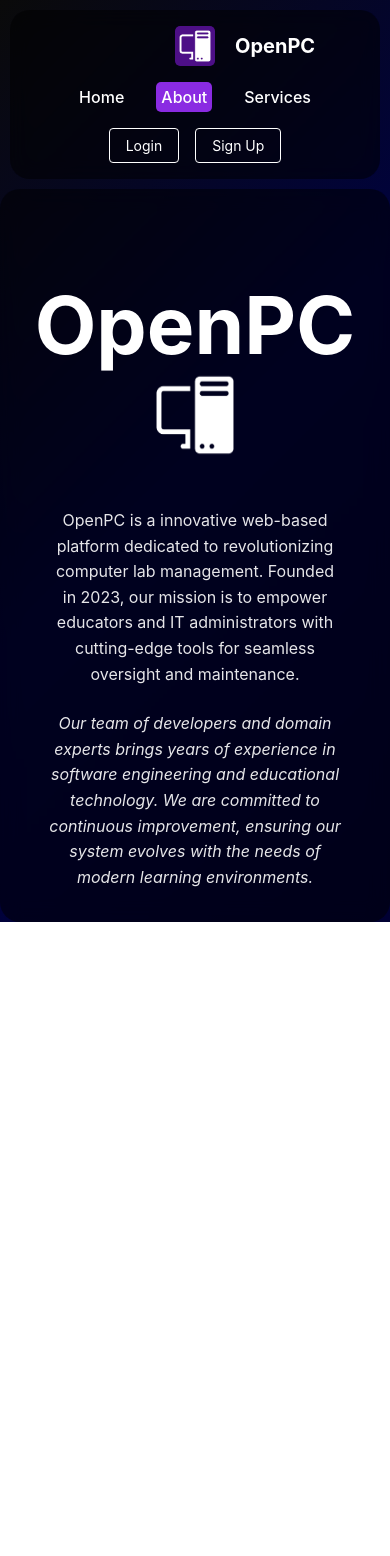
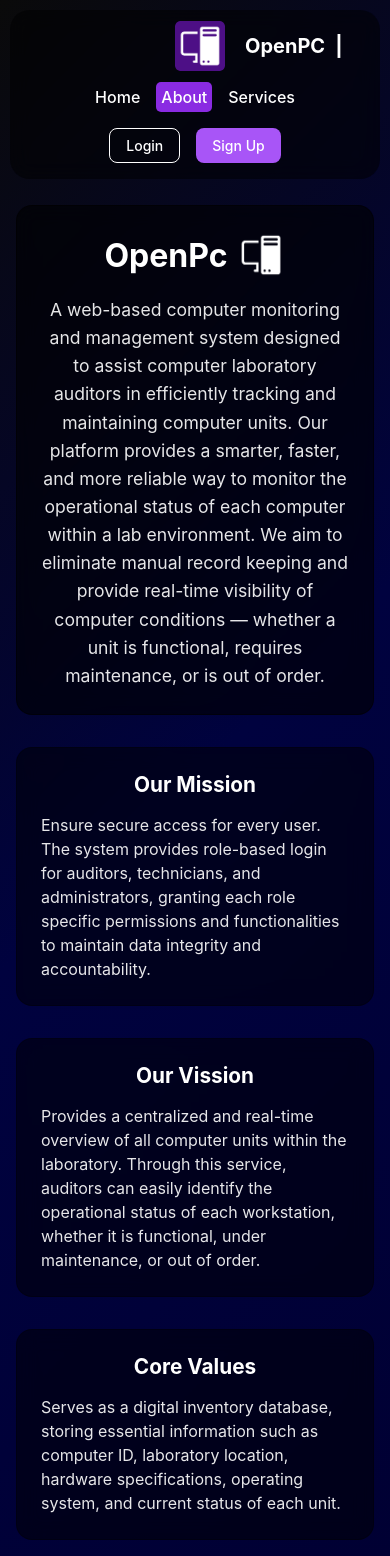
Before and after one commit to Savierash/Open-Pc, a React app in the folder frontend/: page /about in a window 390 px wide. Before the commit the page ends 922 px from the top, so only its background shows below. Built offline with nearby package versions, Linux system fonts and the light colour scheme; the HTML template or start-up script is replaced by a standard one.

Commit message:
fixing some placement and updating login and signup

```diff
--- a/frontend/src/components/About.jsx
+++ b/frontend/src/components/About.jsx
@@ -2,6 +2,7 @@ import React, { useState } from 'react';
 import '../styles/About.css';
 import ComputerLogo from '../assets/LOGO.png';
 import ComputerLogo1 from '../assets/LOGO1.png';
+
 
 function About() {
   const [activeLink, setActiveLink] = useState('/about');
@@ -9,7 +10,6 @@ function About() {
   const handleNavClick = (path) => {
     setActiveLink(path);
     window.location.href = path;
-
   };
 
   return (
@@ -19,6 +19,7 @@ function About() {
         <div className="logo">
           <img src={ComputerLogo1} alt="PC LOGO" className="computer-logo" />
           <span className="logo-text">OpenPC</span>
+          <span className="logo-line">|</span>
         </div>
         <nav className="nav-links-about">
           <a
@@ -57,18 +58,43 @@ function About() {
           <button className="btn-signup" onClick={() => window.location.href = '/signup'}>Sign Up</button>
         </div>
       </header>
-      <main className="main-content">
-        <div className="hero-section">
-          <h1 className="title">
-            <h1 className="pc-text">OpenPC<span className="hero-computer-logo"><img src={ComputerLogo} alt="PC LOGO" className="hero-computer-logo" /></span></h1>
-          </h1>
-          <p className="subtitle">
-            OpenPC is a innovative web-based platform dedicated to revolutionizing computer lab management. Founded in 2023, our mission is to empower educators and IT administrators with cutting-edge tools for seamless oversight and maintenance.
-          </p>
-          <p className="description">
-            Our team of developers and domain experts brings years of experience in software engineering and educational technology. We are committed to continuous improvement, ensuring our system evolves with the needs of modern learning environments.
+      <main className="main-container-about">
+        <section className="about-section">
+          <div className="about-header-box">
+            <div className="about-header">
+              <h1 className="about-title">OpenPc</h1><img src={ComputerLogo} alt="Computer Logo" className="computer-logo-about" />
+            </div>
+            <p className="about-description">
+              A web-based computer monitoring and management system designed to assist computer laboratory auditors in efficiently tracking and maintaining computer units. Our platform provides a smarter, faster, and more reliable way to monitor the operational status of each computer within a lab environment.
+              We aim to eliminate manual record keeping and provide real-time visibility of computer conditions — whether a unit is functional, requires maintenance, or is out of order.
             </p>
           </div>
+          <div className="cards-container-about">
+            <div className="card-about">
+              <h2 className="card-title-about">Our Mission</h2>
+              <p className="card-description-about">
+                Ensure secure access for every user. The system provides role-based login for auditors,
+                technicians, and administrators, granting each role specific permissions and functionalities
+                to maintain data integrity and accountability.
+              </p>
+            </div>
+            <div className="card-about">
+              <h2 className="card-title-about">Our Vission</h2>
+              <p className="card-description-about">
+                Provides a centralized and real-time overview of all computer units within the laboratory.
+                Through this service, auditors can easily identify the operational status of each workstation,
+                whether it is functional, under maintenance, or out of order.
+              </p>
+            </div>
+            <div className="card-about">
+              <h2 className="card-title-about">Core Values</h2>
+              <p className="card-description-about">
+                Serves as a digital inventory database, storing essential information such as computer ID,
+                laboratory location, hardware specifications, operating system, and current status of each unit.
+              </p>
+            </div>
+          </div>
+        </section>
       </main>
     </div>
   );
--- a/frontend/src/components/Services.jsx
+++ b/frontend/src/components/Services.jsx
@@ -25,6 +25,7 @@ const Services = () => {
         <div className="logo">
           <img src={ComputerLogo1} alt="PC LOGO" className="computer-logo" />
           <span className="logo-text">OpenPC</span>
+          <span className="logo-line">|</span>
         </div>
         <nav className="navs">
           <a
@@ -88,17 +89,14 @@ const Services = () => {
             <div className="card">
               <h2 className="card-title">Computer Status Monitoring Service</h2>
               <p className="card-description">
-                Provides a centralized and real-time overview of all computer units within the laboratory.
-                Through this service, auditors can easily identify the operational status of each workstation,
-                whether it is functional, under maintenance, or out of order.
+                 Provides a centralized and real-time overview of all computer units within the laboratory. Through this service, auditors can easily identify the operational status of each workstation, whether it is functional, under maintenance, or out of order.
               </p>
             </div>
             <div className="card">
               <img src={ArchiveLogo} alt="Archive Logo" className="archive-logo" />
               <h2 className="card-title">Inventory Management Service</h2>
               <p className="card-description">
-                Serves as a digital inventory database, storing essential information such as computer ID,
-                laboratory location, hardware specifications, operating system, and current status of each unit.
+                Serves as a digital inventory database, storing essential information such as the computer ID, laboratory location, hardware specifications, operating system, and current status of each unit.
               </p>
             </div>
           </div>
--- a/frontend/src/components/login.jsx
+++ b/frontend/src/components/login.jsx
@@ -35,7 +35,8 @@ const Login = () => {
       <nav className="navbar">
         <div className="logo">
           <img src={ComputerLogo1} alt="PC LOGO" className="logo-image" />
-          <span>OpenPC</span>
+          <span className='logo-text'>OpenPC</span>
+          <span className="logo-line">|</span>
         </div>
         <ul className="nav-menu">
           <li>
@@ -115,7 +116,7 @@ const Login = () => {
           </form>
           <div className="links-container">
             <a href="#" className="link" onClick={(e) => { e.preventDefault(); handleSignupClick(); }}>
-              Don't have an account? Sign up
+              Don't have an account?
             </a>
             <a href="#" className="link" onClick={(e) => { e.preventDefault(); handleForgotPasswordClick(); }}>
               Forgot Password?
--- a/frontend/src/components/signup.jsx
+++ b/frontend/src/components/signup.jsx
@@ -1,13 +1,15 @@
 import React, { useState } from 'react';
 import '../styles/Signup.css';
 import ComputerLogo1 from '../assets/LOGO1.png';
+import PersonLogo from '../assets/Person.png';
+import LockLogo from '../assets/Lock.png';
 
 const Signup = () => {
-  const [email, setEmail] = useState('eg.username23@gmail.com');
-  const [username, setUsername] = useState('eg.username23');
-  const [password, setPassword] = useState('eg.lovewedding123');
-  const [confirmPassword, setConfirmPassword] = useState('eg.lovewedding123');
-  const [activeLink, setActiveLink] = useState('/signup'); // Fix 1
+  const [email, setEmail] = useState('');
+  const [username, setUsername] = useState('');
+  const [password, setPassword] = useState('');
+  const [confirmPassword, setConfirmPassword] = useState('');
+  const [activeLink, setActiveLink] = useState('/signup');
 
   const handleSubmit = (e) => {
     e.preventDefault();
@@ -15,7 +17,7 @@ const Signup = () => {
     console.log('Signup submitted:', { email, username, password, confirmPassword });
   };
 
-  const handleNavClick = (path) => { // Fix 2
+  const handleNavClick = (path) => {
     setActiveLink(path);
     window.location.href = path;
   };
@@ -26,7 +28,8 @@ const Signup = () => {
       <nav className="navbar">
         <div className="logo">
           <img src={ComputerLogo1} alt="PC LOGO" className="logo-image" />
-          <span>OpenPC</span>
+          <span className='logo-text'>OpenPC</span>
+          <span className="logo-line">|</span>
         </div>
         <ul className="nav-menu">
           <li>
@@ -68,7 +71,7 @@ const Signup = () => {
         </ul>
         <div className="nav-actions">
           <button className="btn-signup" onClick={() => window.location.href = '/login'}>
-            Login {/* Fix 3 */}
+            Login
           </button>
         </div>
       </nav>
@@ -81,53 +84,65 @@ const Signup = () => {
           {/* Email Field */}
           <div className="form-group">
             <label className="form-label">Email</label>
+            <div className="input-with-icon">
+              <img src={PersonLogo} alt="Email Icon" className="input-icon" />
               <input
                 type="email"
-              id="email" // Accessibility improvement
+                id="email"
                 value={email}
                 onChange={(e) => setEmail(e.target.value)}
                 className="form-input"
-              placeholder="eg.username23@gmail.com"
+                placeholder="Enter your email"
               />
+            </div>
           </div>
 
           {/* Username Field */}
           <div className="form-group">
             <label className="form-label">Username</label>
+            <div className="input-with-icon">
+              <img src={PersonLogo} alt="Username Icon" className="input-icon" />
               <input
                 type="text"
                 id="username"
                 value={username}
                 onChange={(e) => setUsername(e.target.value)}
                 className="form-input"
-              placeholder="eg.username23"
+                placeholder="Enter your username"
               />
+            </div>
           </div>
 
           {/* Password Field */}
           <div className="form-group">
             <label className="form-label">Password</label>
+            <div className="input-with-icon">
+              <img src={LockLogo} alt="Password Icon" className="input-icon" />
               <input
                 type="password"
                 id="password"
                 value={password}
                 onChange={(e) => setPassword(e.target.value)}
                 className="form-input"
-              placeholder="eg.lovewedding123"
+                placeholder="Enter your password"
               />
+            </div>
           </div>
 
           {/* Confirm Password Field */}
           <div className="form-group">
             <label className="form-label">Confirm Password</label>
+            <div className="input-with-icon">
+              <img src={LockLogo} alt="Confirm Password Icon" className="input-icon" />
               <input
                 type="password"
                 id="confirm-password"
                 value={confirmPassword}
                 onChange={(e) => setConfirmPassword(e.target.value)}
                 className="form-input"
-              placeholder="eg.lovewedding123"
+                placeholder="Confirm your password"
               />
+            </div>
           </div>
 
           {/* Signup Button */}
--- a/frontend/src/styles/About.css
+++ b/frontend/src/styles/About.css
@@ -27,14 +27,14 @@
   z-index: 10;
   border-radius: 20px;
   margin: 10px;
+  width: calc(100% - 20px);
+  box-sizing: border-box;
 }
 
 .logo {
   display: flex;
   align-items: center;
-  color: #fff;
-  font-size: 1.5rem;
-  font-weight: bold;
+  gap: 10px;
 }
 
 .logo-text {
@@ -42,9 +42,9 @@
   font-weight: bold;
 }
 
-.logo-image {
-  font-size: 1.5rem;
-  font-weight: bold;
+.computer-logo {
+  width: 50px;
+  height: 50px;
 }
 
 .nav-links-about {
@@ -82,8 +82,8 @@
   gap: 1rem;
 }
 
-.login-btn,
-.signup-btn {
+.btn-login,
+.btn-signup {
   padding: 0.5rem 1rem;
   border: none;
   border-radius: 0.5rem;
@@ -92,74 +92,110 @@
   font-weight: 500;
 }
 
-.login-btn {
+.btn-login {
   background: transparent;
   color: white;
   border: 1px solid white;
 }
 
-.login-btn:hover {
+.btn-login:hover {
   background: white;
   color: #0c0c3a;
 }
 
-.signup-btn {
+.btn-signup {
   background: #a855f7;
   color: white;
 }
 
-.signup-btn:hover {
+.btn-signup:hover {
   background: #9333ea;
 }
 
-.main-content {
-  padding: 2rem;
+.main-container-about {
+  padding: 1rem;
   max-width: 1200px;
   margin: 0 auto;
 }
 
-.hero-section {
-  text-align: center;
-  padding-top: 4rem;
+.about-section {
+  display: flex;
+  flex-direction: column;
+  gap: 2rem;
 }
 
-.title {
+.about-header-box {
+  background: rgba(0, 0, 0, 0.6);
+  border-radius: 1rem;
+  padding: 2rem;
+  border: 1px solid rgba(0, 0, 0, 0.5);
+  backdrop-filter: blur(10px);
+  text-align: center;
+}
+
+.about-header {
   display: flex;
   align-items: center;
   justify-content: center;
   gap: 0.5rem;
-  font-size: 4rem;
-  font-weight: bold;
-  margin-bottom: 2rem;
-  line-height: 1;
+  margin-bottom: 1rem;
 }
 
-.open-text,
-.pc-text {
-  color: white;
+.about-title {
+  font-size: 2.5rem;
+  margin: 0;
+  background: white;
+  -webkit-background-clip: text;
+  -webkit-text-fill-color: transparent;
+  background-clip: text;
 }
 
-.hero-title0 img.computer-logo {
-  margin-left: 10px;
-}
-
-.hero-computer-logo {
-  width: 100px;
-  height: 100px;
-}
-
-.subtitle,
-.description {
+.about-description {
   font-size: 1.1rem;
   line-height: 1.6;
   max-width: 800px;
-  margin: 0 auto 1.5rem;
+  margin: 0 auto;
   opacity: 0.9;
 }
 
-.description {
-  font-style: italic;
-  margin-bottom: 0;
+.computer-logo-about {
+  width: 50px;
+  height: 50px;
+}
+
+.cards-container-about {
+  display: grid;
+  grid-template-columns: repeat(auto-fit, minmax(200px, 1fr));
+  gap: 2rem;
+}
+
+.card-about {
+  background: rgba(0, 0, 0, 0.5);
+  border-radius: 1rem;
+  padding: 1.5rem;
+  border: 1px solid rgba(0, 0, 0, 0.3);
+  transition: transform 0.3s, box-shadow 0.3s;
+  backdrop-filter: blur(10px);
+  display: flex;
+  flex-direction: column;
+}
+
+.card-about:hover {
+  transform: translateY(-0.5rem);
+  box-shadow: 0 10px 30px rgba(0, 0, 0, 0.2);
+}
+
+.card-title-about {
+  font-size: 1.3rem;
+  margin: 0 0 1rem 0;
+  color: #ffffff;
+}
+
+.card-description-about {
+  font-size: 1rem;
+  line-height: 1.5;
+  opacity: 0.9;
+  margin-top: auto;
 }
 
 /* Responsive adjustments */
@@ -170,18 +206,23 @@
     padding: 1rem;
   }
 
-  .nav {
+  .nav-links-about {
     gap: 1rem;
   }
 
-  .title {
-    font-size: 2.5rem;
-    flex-wrap: wrap;
+  .about-title {
+    font-size: 2rem;
   }
 
-  .subtitle,
-  .description {
-    font-size: 1rem;
-    padding: 0 1rem;
+  .about-header-box {
+    padding: 1.5rem;
+  }
+
+  .cards-container-about {
+    grid-template-columns: 1fr;
+  }
+
+  .card-title-about {
+    text-align: center;
   }
 }
--- a/frontend/src/styles/Homepage.css
+++ b/frontend/src/styles/Homepage.css
@@ -78,7 +78,6 @@
   padding: 5px;
   border-radius: 5px;
 }
-
 
 .nav-actions {
   display: flex;
```
Also changed, not shown: frontend/src/components/Homepage.jsx (+1 -10 lines), frontend/src/styles/Login.css (+8 -4 lines), frontend/src/styles/Signup.css (+29 -6 lines). Lines whose indentation alone changed are shown as unchanged.
